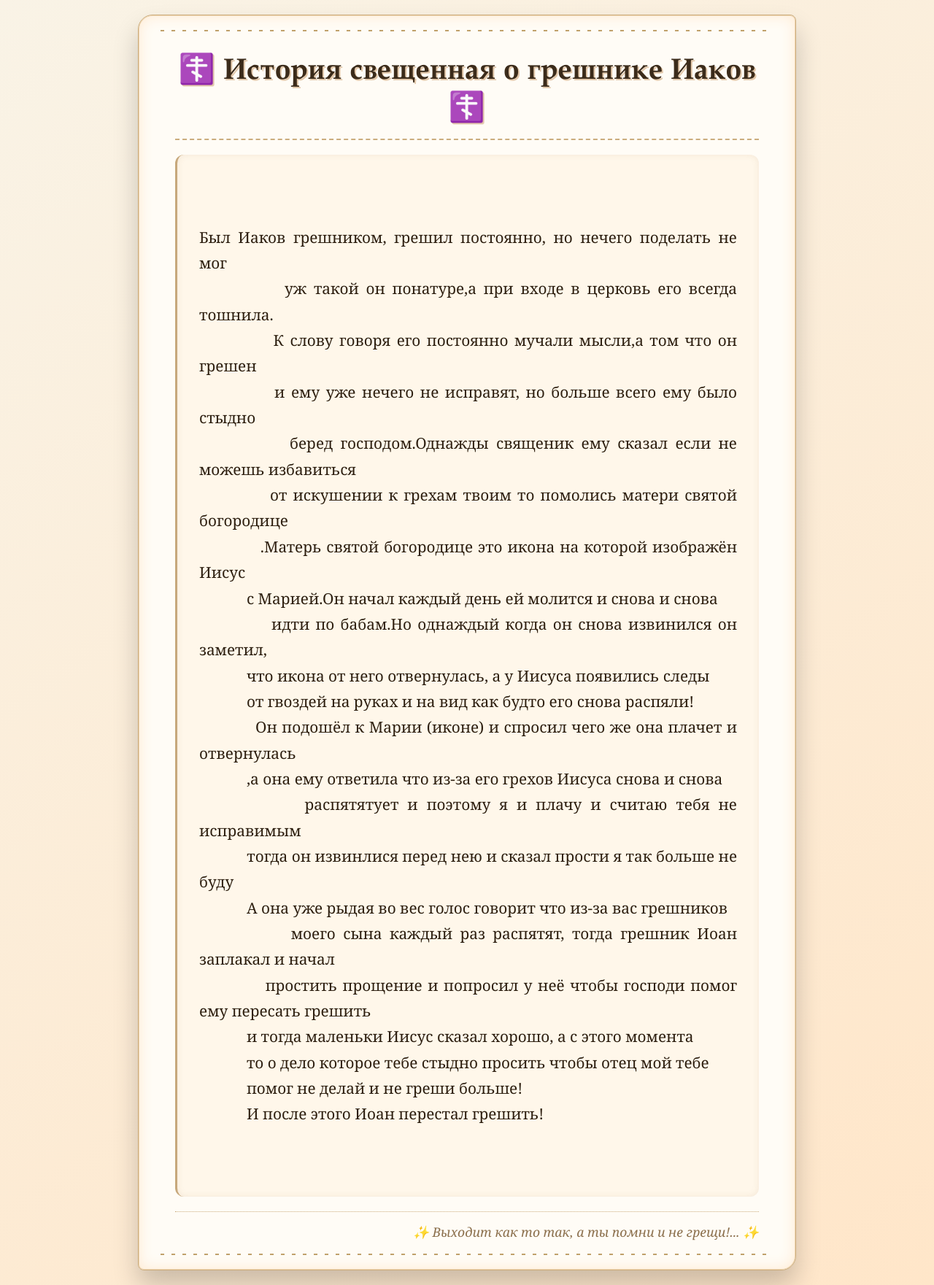
After one commit to noyemkaren-ship-it/leson, a FastAPI app: template templates/skaski.html in a window 1280 px wide. The commit adds this page. Shown: the whole page at 73% size. Run offline with FastAPI, Linux system fonts and the light colour scheme; the template is opened without the code that fills it, so the values that code supplies are empty.

Commit message:
project: 2v

```diff
--- a/main.py
+++ b/main.py
@@ -35,16 +35,16 @@ async def create_user(
             "message": f"Пользователь {name} успешно создан!"
     })
 
-@app.get("/delete_user")  # Изменено с @app.delete на @app.get
+@app.get("/delete_user")
 async def delete_users(request: Request):
     return templates.TemplateResponse("delete.html", {
         "request": request,
-        "users": users  # Передаем список пользователей для удаления
+        "users": users
     })
 
 @app.post("/delete")
 async def delete_user(
-    id_user: int = Form(...)  # Используем Form
+    id_user: int = Form(...)
 ):
     delete(id_user)
     return {"message": "пользователь удалён"}
@@ -55,20 +55,45 @@ async def login(request: Request):
         "request": request
     })
 
+@app.get("/logins")
+async def logins(request: Request):
+    return templates.TemplateResponse("logins.html", {
+        "request": request
+    })
+
 @app.get("/log")
 async def log(
     request: Request,
-    name: str,  # Эти параметры будут из query string
+    name: str,
     age: int
 ):
     user = searches(name=name, age=age)
     if user:
         return templates.TemplateResponse("glava.html", {
             "request": request,
-            "user": user  # Передаем пользователя в шаблон
+            "user": user
         })
     else:
         return templates.TemplateResponse("error.html", {
             "request": request,
             "error": "Пользователь не найден"
         })
+
+
+@app.get("/logs")
+async def logs(
+    request: Request,
+    name: str,
+    age: int
+):
+    user = searches(name=name, age=age)
+    if user:
+        return templates.TemplateResponse("glava.html", {
+            "request": request,
+            "user": user
+        })
+    else:
+        return templates.TemplateResponse("error.html", {
+            "request": request,
+            "error": "Пользователь не найден"
+        })
--- a/templates/index.html
+++ b/templates/index.html
@@ -488,6 +488,7 @@
             <div class="nav-links">
                 <a href="create_user">📝 Регистрация</a>
                 <a href="/login">🎓 Основной сайт</a>
+                 <a href="/logins">🎓 Рассказ про грешника Иоана (придуманный Геворгяном Кареном)</a>
             </div>
             <p>Список зарегистрированных пользователей</p>
         </div>
--- /dev/null
+++ b/templates/skaski.html
@@ -0,0 +1,168 @@
+<!DOCTYPE html>
+<html lang="ru">
+<head>
+    <meta charset="UTF-8">
+    <meta name="viewport" content="width=device-width, initial-scale=1.0">
+    <title>Моя сказка</title>
+    <style>
+        /* Общие стили страницы */
+        body {
+            background: linear-gradient(145deg, #f9f3e6 0%, #ffe6c9 100%);
+            font-family: 'Georgia', 'Times New Roman', serif;
+            margin: 0;
+            min-height: 100vh;
+            display: flex;
+            align-items: center;
+            justify-content: center;
+            padding: 20px;
+            box-sizing: border-box;
+        }
+
+        /* Контейнер — как страница книги */
+        .story-page {
+            max-width: 800px;
+            width: 100%;
+            background: #fffcf6;
+            padding: 40px 50px;
+            border-radius: 20px 8px 20px 8px;
+            box-shadow:
+                0 20px 35px rgba(0, 0, 0, 0.2),
+                inset 0 0 0 1px #f0d5b0,
+                inset 0 0 20px #ffe9d0;
+            border: 1px solid #cbad7e;
+            position: relative;
+        }
+
+        /* Декоративные линии как в старых книгах */
+        .story-page::before {
+            content: '';
+            position: absolute;
+            top: 20px;
+            left: 30px;
+            right: 30px;
+            height: 2px;
+            background: repeating-linear-gradient(90deg, #c0a16b, #c0a16b 5px, transparent 5px, transparent 15px);
+        }
+
+        .story-page::after {
+            content: '';
+            position: absolute;
+            bottom: 20px;
+            left: 30px;
+            right: 30px;
+            height: 2px;
+            background: repeating-linear-gradient(90deg, #c0a16b, #c0a16b 5px, transparent 5px, transparent 15px);
+        }
+
+        /* Стиль для заголовка */
+        .story-title {
+            font-size: 2.5em;
+            color: #3b2b1a;
+            text-align: center;
+            margin-top: 10px;
+            margin-bottom: 20px;
+            font-weight: bold;
+            text-shadow: 2px 2px 0 #e2c7a9;
+            letter-spacing: 1px;
+            border-bottom: 2px dashed #cbad7e;
+            padding-bottom: 15px;
+            font-family: 'Book Antiqua', 'Georgia', serif;
+        }
+
+        /* Блок для текста сказки */
+        .story-text {
+            font-size: 1.3rem;
+            line-height: 1.7;
+            color: #2c1e0f;
+            text-align: justify;
+            white-space: pre-wrap;     /* Сохраняет переносы строк */
+            word-wrap: break-word;      /* Переносит длинные слова */
+            margin-bottom: 20px;
+            font-family: 'Georgia', 'Times New Roman', serif;
+            background: rgba(255, 245, 230, 0.7);
+            padding: 25px 30px;
+            border-radius: 12px;
+            box-shadow: inset 0 0 10px rgba(150, 100, 50, 0.1);
+            border-left: 3px solid #c7a87b;
+            min-height: 200px; /* Чтобы пустой блок не схлопывался */
+        }
+
+        /* Украшение — буквица (первая буква) */
+        .story-text::first-letter {
+            font-size: 3.2em;
+            color: #7a4f2b;
+            font-weight: bold;
+            float: left;
+            line-height: 0.8;
+            margin-right: 10px;
+            font-family: 'Times New Roman', serif;
+            text-shadow: 1px 1px 2px #dbb586;
+        }
+
+        /* Подпись или дата (по желанию) */
+        .story-footer {
+            text-align: right;
+            font-style: italic;
+            color: #8b6f4c;
+            border-top: 1px dotted #cbad7e;
+            padding-top: 15px;
+            margin-top: 10px;
+            font-size: 1.1rem;
+        }
+
+        /* Адаптивность для мобильных */
+        @media (max-width: 600px) {
+            .story-page {
+                padding: 25px 20px;
+            }
+            .story-title {
+                font-size: 2em;
+            }
+            .story-text {
+                font-size: 1.1rem;
+                padding: 15px;
+            }
+        }
+
+        /* Просто для красоты: эффект состаренной бумаги */
+        .story-text p {
+            margin: 0 0 0.8em 0;
+        }
+        .story-text p:last-child {
+            margin-bottom: 0;
+        }
+    </style>
+</head>
+<body>
+    <div class="story-page">
+        <h1 class="story-title">☦️ История свещенная о грешнике Иаков ☦️</h1>
+        <div class="story-text">
+            <p>Был Иаков грешником, грешил постоянно, но нечего поделать не мог
+            уж такой он понатуре,а при входе в церковь его всегда тошнила.
+            К слову говоря его постоянно мучали мысли,а том что он грешен
+            и ему уже нечего не исправят, но больше всего ему было стыдно
+            беред господом.Однажды священик ему сказал если не можешь избавиться
+            от искушении к грехам твоим то помолись матери святой богородице
+            .Матерь святой богородице это икона на которой изображён Иисус
+            с Марией.Он начал каждый день ей молится и снова и снова
+            идти по бабам.Но однаждый когда он снова извинился он заметил,
+            что икона от него отвернулась, а у Иисуса появились следы
+            от гвоздей на руках и на вид как будто его снова распяли!
+            Он подошёл к Марии (иконе) и спросил чего же она плачет и отвернулась
+            ,а она ему ответила что из-за его грехов Иисуса снова и снова
+            распятятует и поэтому я и плачу и считаю тебя не исправимым
+            тогда он извинлися перед нею и сказал прости я так больше не буду
+            А она уже рыдая во вес голос говорит что из-за вас грешников
+            моего сына каждый раз распятят, тогда грешник Иоан заплакал и начал
+            простить прощение и попросил у неё чтобы господи помог ему пересать грешить
+            и тогда маленьки Иисус сказал хорошо, а с этого момента
+            то о дело которое тебе стыдно просить чтобы отец мой тебе
+            помог не делай и не греши больше!
+            И после этого Иоан перестал грешить!</p>
+        </div>
+        <div class="story-footer">
+            ✨ Выходит как то так, а ты помни и не грещи!... ✨
+        </div>
+    </div>
+</body>
+</html>
```
Also changed, not shown: templates/logins.html (added, +10 -0 lines).
